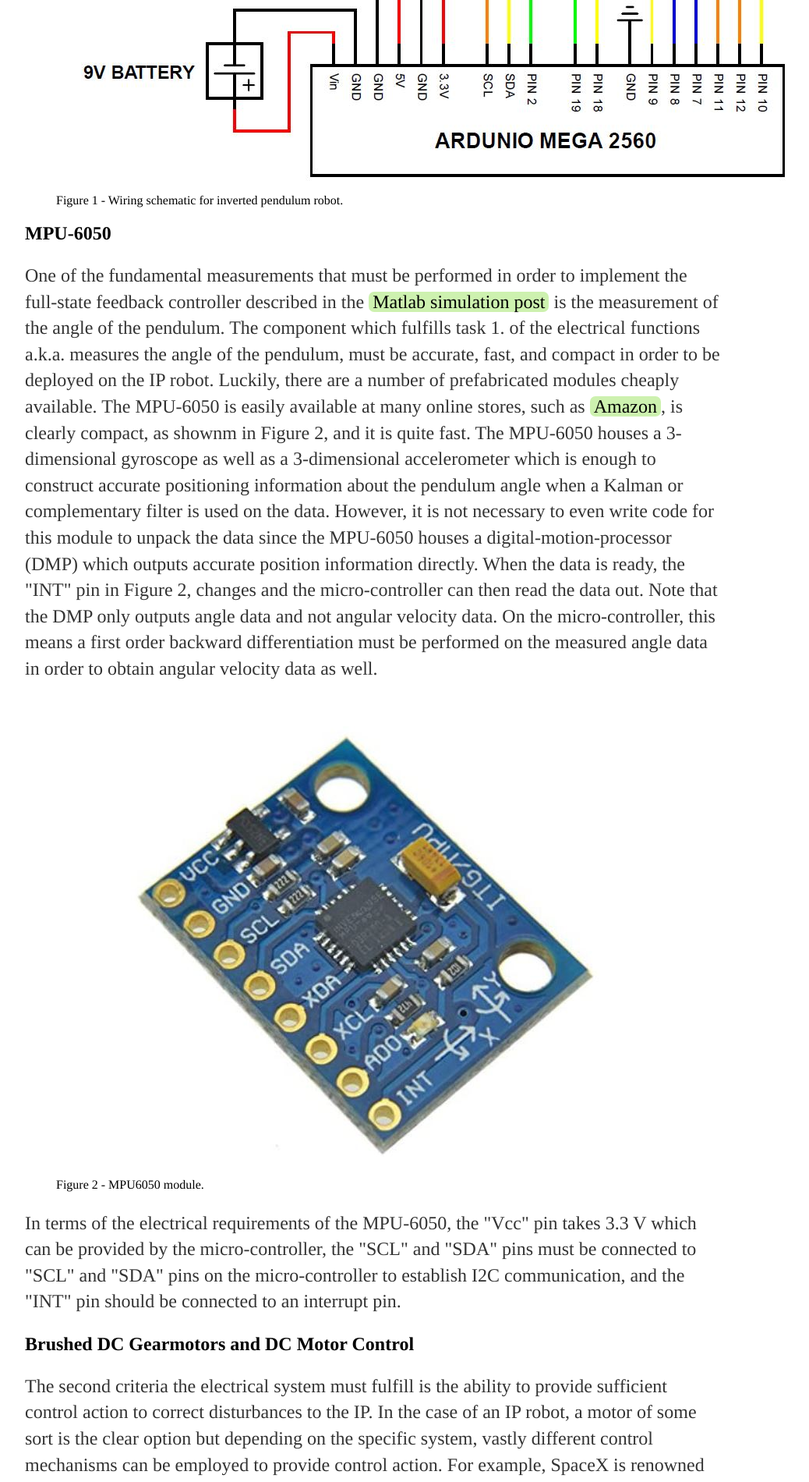
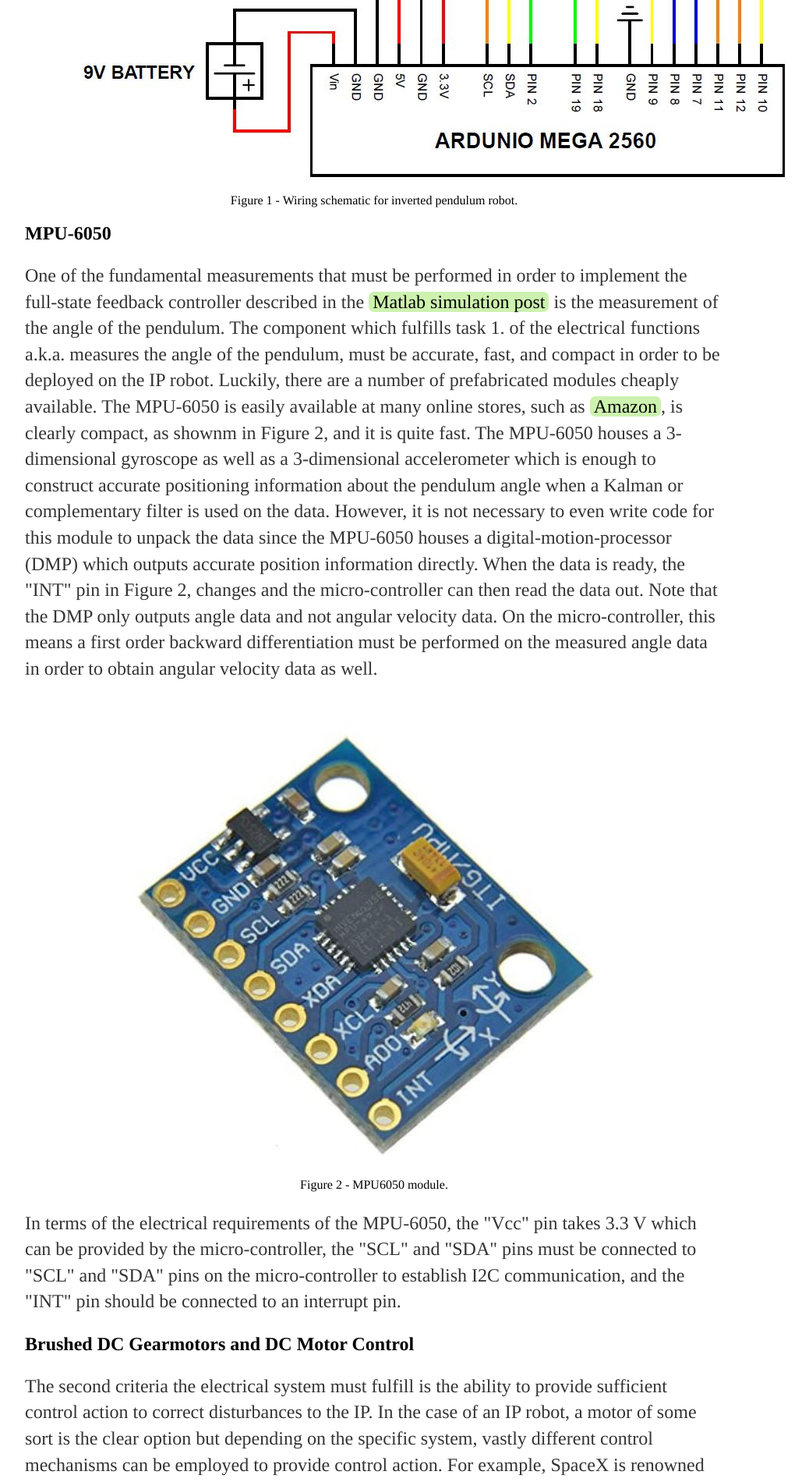
Before and after one commit to MalcolmHodgins/MalcolmHodgins.github.io, a Jekyll site: the page built from _posts/2020-08-04-SBIP Electrical.md, in a window 1280 px wide. Shown: the part 1434-3334 px from the top of the page at 78% size, without its empty margins (160-1198 px from the left). Built offline with Jekyll 4.4.1, drawn with Linux system fonts in a browser that asks for light colours.

Commit message:
fixing figure captions

```diff
--- a/_posts/2020-08-04-SBIP Electrical.md
+++ b/_posts/2020-08-04-SBIP Electrical.md
@@ -21,7 +21,7 @@ The total electrical diagram to address the design criteria is shown in Figure 1
 
 <figure>
   <img src="/images/sbip_electrical/wiring_schematic.JPG" class="centered">
-  <figcaption> Figure 1 - Wiring schematic for inverted pendulum robot.</figcaption>
+  <figcaption class="centered"> Figure 1 - Wiring schematic for inverted pendulum robot.</figcaption>
 </figure>
 
 <h2><a id="mpu6050"> MPU-6050 </a></h2>
@@ -31,7 +31,7 @@ One of the fundamental measurements that must be performed in order to implement
 
 <figure>
   <img src="/images/sbip_electrical/mpu6050.JPG" class="centered">
-  <figcaption> Figure 2 - MPU6050 module.</figcaption>
+  <figcaption class="centered"> Figure 2 - MPU6050 module.</figcaption>
 </figure>
 
 <p>
@@ -53,7 +53,7 @@ The American manufacturer <a href="https://www.pololu.com/category/115/25d-metal
 
 <figure>
   <img src="/images/sbip_electrical/gearmotors.JPG" class="centered">
-  <figcaption> Figure 3 - Brushed DC gearmotor selection from <a href="https://www.pololu.com/category/115/25d-metal-gearmotors">Pololu.</a></figcaption>
+  <figcaption class="centered"> Figure 3 - Brushed DC gearmotor selection from <a href="https://www.pololu.com/category/115/25d-metal-gearmotors">Pololu.</a></figcaption>
 </figure>
 
 <p>
```
Also changed, not shown: _posts/2020-08-04-SBIP Modelling.md (+3 -3 lines).
